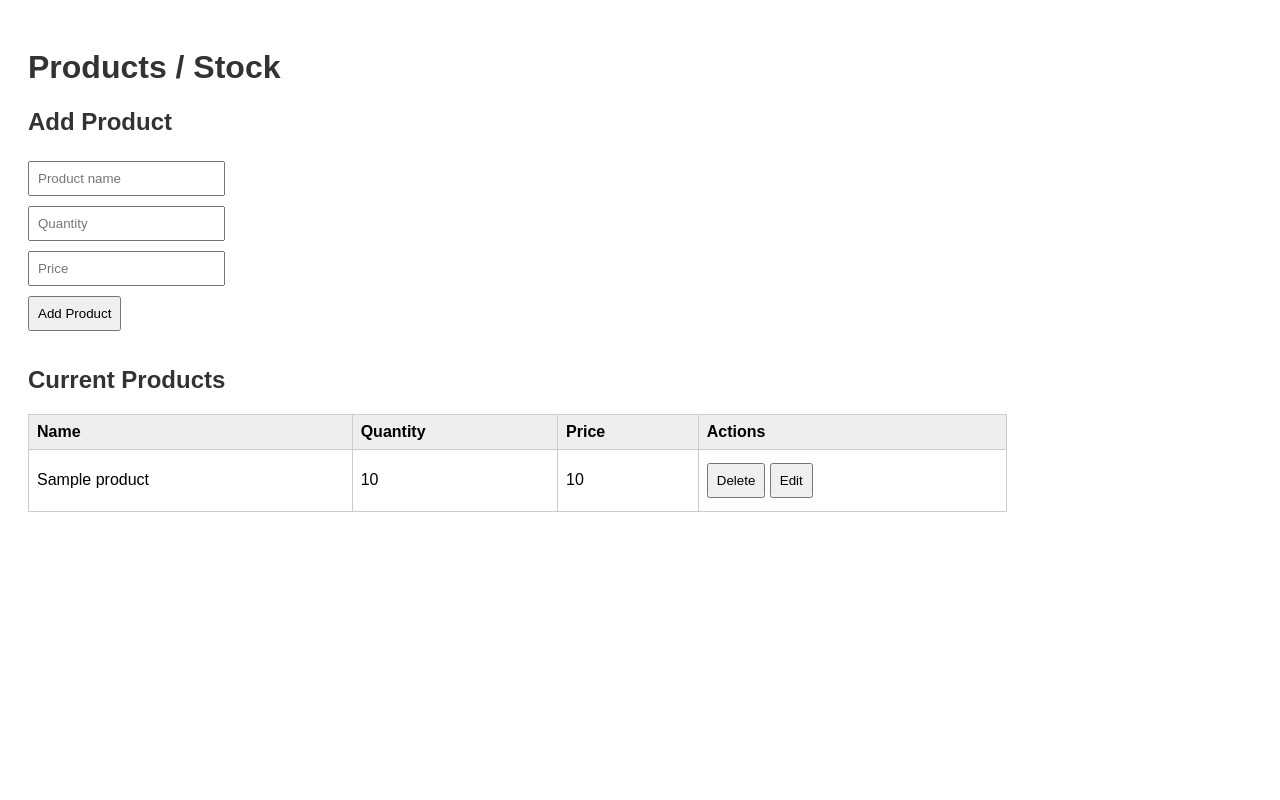
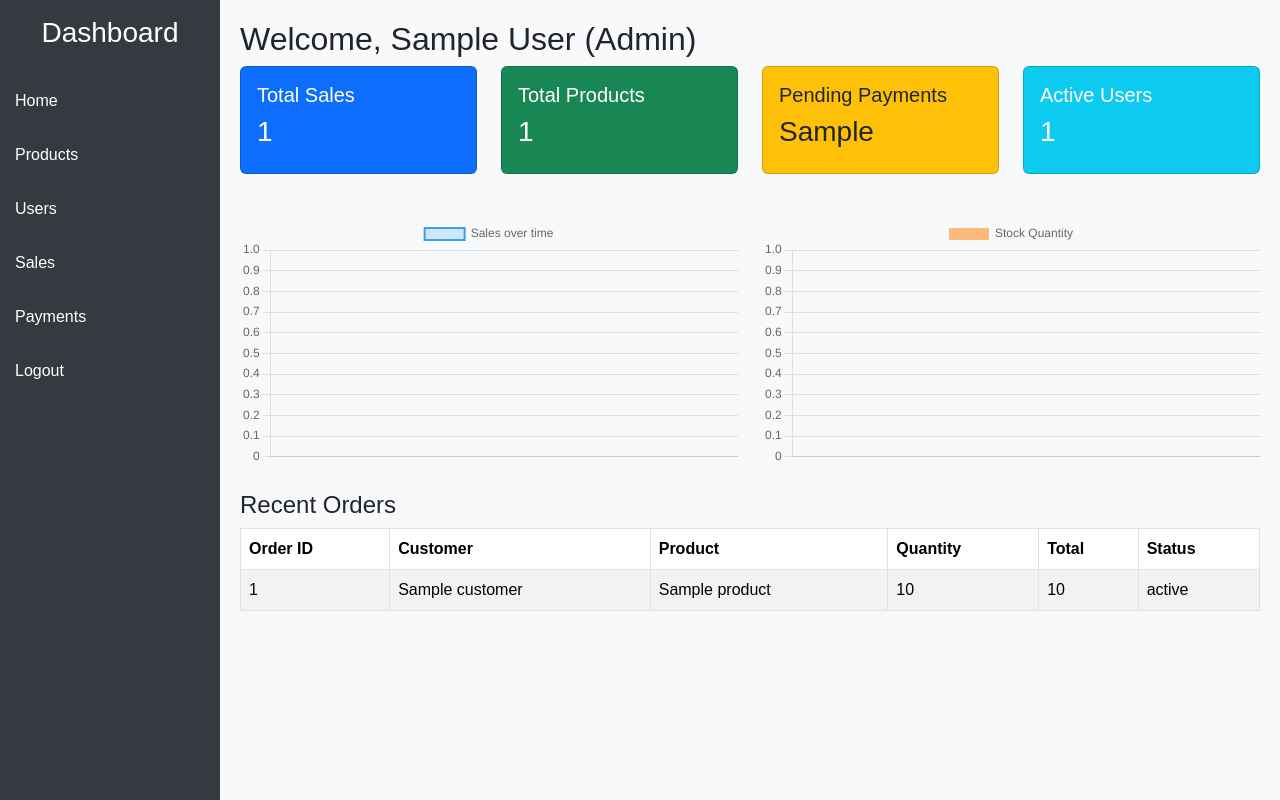
Before and after one commit to Muhammardbee/business-chatbot-backend, a Flask app: template templates/dashboard.html in a window 1280 px wide. Run offline with Flask 3, Linux system fonts and the light colour scheme; the visitor is signed in with stand-in values (Sample User, id 1); the template is opened without the code that fills it: most values are stand-ins (such as "Sample title", 1, 10 or a date in 2020).

Commit message:
Enhance dashboard layout with sidebar and charts

```diff
--- a/templates/dashboard.html
+++ b/templates/dashboard.html
@@ -3,63 +3,178 @@
 <head>
     <meta charset="UTF-8">
     <title>Admin Dashboard</title>
+    <!-- Bootstrap -->
+    <link href="https://cdn.jsdelivr.net/npm/bootstrap@5.3.2/dist/css/bootstrap.min.css" rel="stylesheet">
+    <!-- Chart.js -->
+    <script src="https://cdn.jsdelivr.net/npm/chart.js"></script>
     <style>
-        body { font-family: Arial; padding: 20px; }
-        h1, h2 { color: #333; }
-        form { margin-bottom: 30px; }
-        input, button { padding: 8px; margin: 5px 0; }
-        button { cursor: pointer; }
-        table { border-collapse: collapse; width: 80%; margin-top: 20px; }
-        th, td { border: 1px solid #ccc; padding: 8px; text-align: left; }
-        th { background: #eee; }
+        body {
+            font-family: Arial, sans-serif;
+            background: #f8f9fa;
+        }
+        .sidebar {
+            width: 220px;
+            background: #343a40;
+            min-height: 100vh;
+            color: white;
+            position: fixed;
+        }
+        .sidebar a {
+            display: block;
+            padding: 15px;
+            color: white;
+            text-decoration: none;
+        }
+        .sidebar a:hover {
+            background: #495057;
+        }
+        .main {
+            margin-left: 220px;
+            padding: 20px;
+        }
+        .card {
+            margin-bottom: 20px;
+        }
     </style>
 </head>
 <body>
 
-<h1>Products / Stock</h1>
+<div class="sidebar">
+    <h3 class="text-center py-3">Dashboard</h3>
+    <a href="{{ url_for('dashboard') }}">Home</a>
+    {% if session['role'] == 'admin' %}
+        <a href="{{ url_for('admin_products') }}">Products</a>
+        <a href="{{ url_for('admin_users') }}">Users</a>
+        <a href="{{ url_for('admin_sales') }}">Sales</a>
+        <a href="{{ url_for('admin_payments') }}">Payments</a>
+    {% elif session['role'] == 'sales' %}
+        <a href="{{ url_for('sales_orders') }}">Incoming Orders</a>
+    {% endif %}
+    <a href="{{ url_for('logout') }}">Logout</a>
+</div>
 
-<h2>Add Product</h2>
-<form method="POST" action="/admin/add-product">
-    <input type="text" name="name" placeholder="Product name" required><br>
-    <input type="number" name="quantity" placeholder="Quantity" required><br>
-    <input type="number" step="0.01" name="price" placeholder="Price" required><br>
-    <button type="submit">Add Product</button>
-</form>
+<div class="main">
+    <h2>Welcome, {{ session['name'] }} ({{ session['role'] | capitalize }})</h2>
 
-<h2>Current Products</h2>
+    <!-- Analytics Cards -->
+    <div class="row">
+        <div class="col-md-3">
+            <div class="card p-3 bg-primary text-white">
+                <h5>Total Sales</h5>
+                <h3>{{ total_sales }}</h3>
+            </div>
+        </div>
+        <div class="col-md-3">
+            <div class="card p-3 bg-success text-white">
+                <h5>Total Products</h5>
+                <h3>{{ total_products }}</h3>
+            </div>
+        </div>
+        <div class="col-md-3">
+            <div class="card p-3 bg-warning text-dark">
+                <h5>Pending Payments</h5>
+                <h3>{{ pending_payments }}</h3>
+            </div>
+        </div>
+        <div class="col-md-3">
+            <div class="card p-3 bg-info text-white">
+                <h5>Active Users</h5>
+                <h3>{{ total_users }}</h3>
+            </div>
+        </div>
+    </div>
 
-{% if products %}
-<table>
+    <!-- Charts -->
+    <div class="row mt-4">
+        <div class="col-md-6">
+            <canvas id="salesChart"></canvas>
+        </div>
+        <div class="col-md-6">
+            <canvas id="productsChart"></canvas>
+        </div>
+    </div>
+
+    <!-- Tables -->
+    <div class="row mt-4">
+        <div class="col-md-12">
+            <h4>Recent Orders</h4>
+            {% if orders %}
+            <table class="table table-striped table-bordered">
+                <thead>
                     <tr>
-        <th>Name</th>
+                        <th>Order ID</th>
+                        <th>Customer</th>
+                        <th>Product</th>
                         <th>Quantity</th>
-        <th>Price</th>
-        <th>Actions</th>
+                        <th>Total</th>
+                        <th>Status</th>
                     </tr>
-
-    {% for product in products %}
+                </thead>
+                <tbody>
+                    {% for order in orders %}
                     <tr>
-        <td>{{ product.name }}</td>
-        <td>{{ product.quantity }}</td>
-        <td>{{ product.price }}</td>
-        <td>
-            {% if not product.is_sample %}
-            <form method="POST" action="/admin/delete-product/{{ product._id }}" style="display:inline;">
-                <button type="submit">Delete</button>
-            </form>
-            <form method="GET" action="/admin/edit-product/{{ product._id }}" style="display:inline;">
-                <button type="submit">Edit</button>
-            </form>
-            {% else %}
-            ---
-            {% endif %}
-        </td>
+                        <td>{{ order['_id'] }}</td>
+                        <td>{{ order['customer'] }}</td>
+                        <td>{{ order['product'] }}</td>
+                        <td>{{ order['quantity'] }}</td>
+                        <td>{{ order['total'] }}</td>
+                        <td>{{ order['status'] }}</td>
                     </tr>
                     {% endfor %}
+                </tbody>
             </table>
             {% else %}
-<p>No products yet.</p>
+                <p>No orders yet.</p>
             {% endif %}
+        </div>
+    </div>
+
+</div>
+
+<script>
+    // Sales Chart
+    const ctxSales = document.getElementById('salesChart').getContext('2d');
+    const salesChart = new Chart(ctxSales, {
+        type: 'line',
+        data: {
+            labels: {{ sales_labels | safe }},
+            datasets: [{
+                label: 'Sales over time',
+                data: {{ sales_values | safe }},
+                backgroundColor: 'rgba(54, 162, 235, 0.2)',
+                borderColor: 'rgba(54, 162, 235, 1)',
+                borderWidth: 2,
+                fill: true
+            }]
+        },
+        options: {
+            responsive: true,
+            plugins: {
+                legend: { display: true }
+            }
+        }
+    });
+
+    // Products Chart
+    const ctxProducts = document.getElementById('productsChart').getContext('2d');
+    const productsChart = new Chart(ctxProducts, {
+        type: 'bar',
+        data: {
+            labels: {{ product_labels | safe }},
+            datasets: [{
+                label: 'Stock Quantity',
+                data: {{ product_values | safe }},
+                backgroundColor: 'rgba(255, 159, 64, 0.7)'
+            }]
+        },
+        options: {
+            responsive: true,
+            plugins: {
+                legend: { display: true }
+            }
+        }
+    });
+</script>
 
 </body>
 </html>
```
Lines whose indentation alone changed are shown as unchanged.
